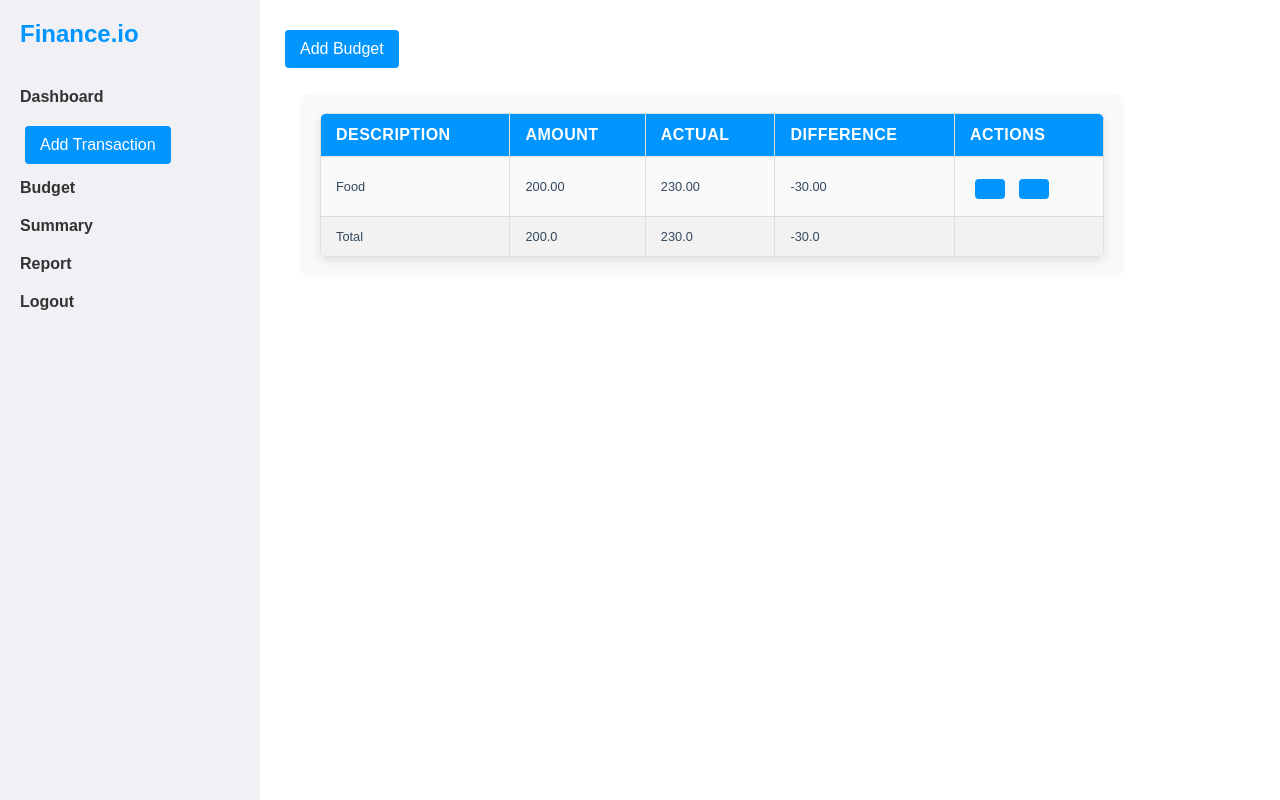
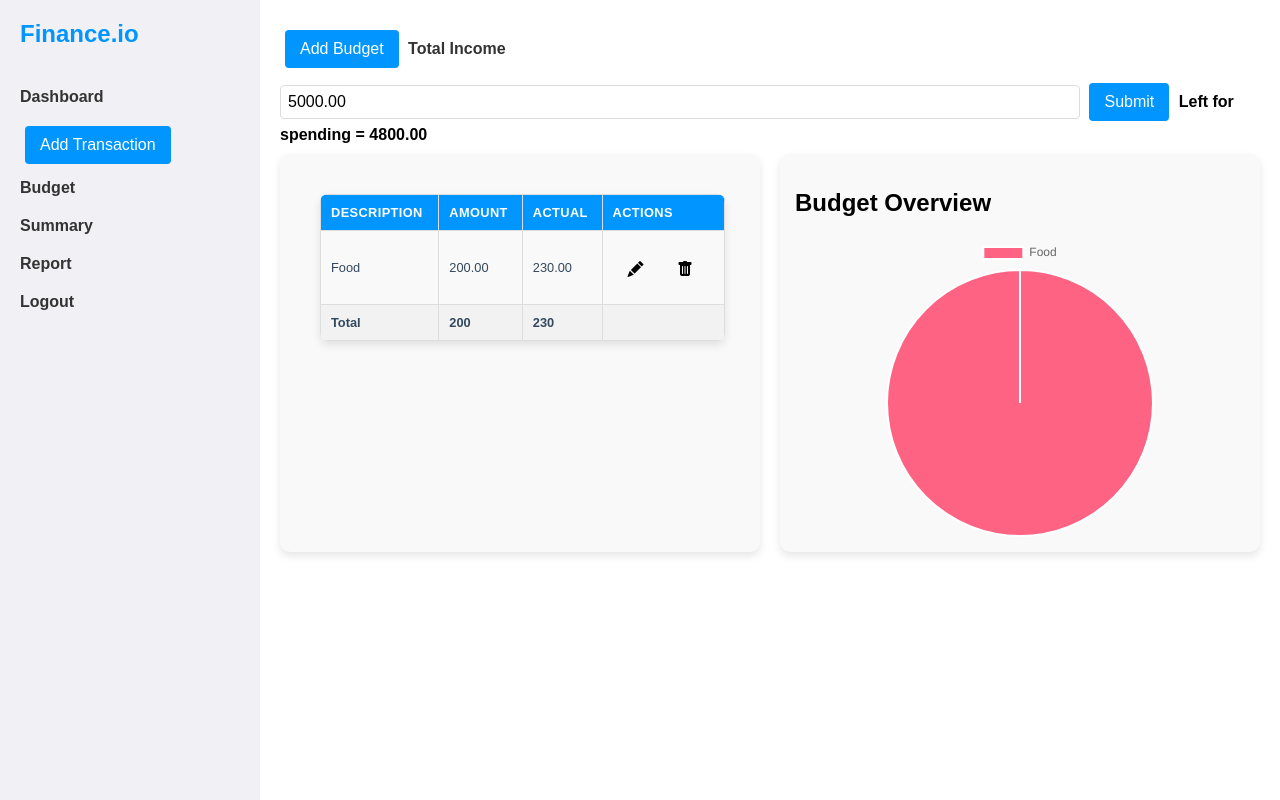
Before and after one commit to jaytech504/finance_tracker, a Django app: page /budget/ in a window 1280 px wide. Run offline with Django 5.2, Linux system fonts and the light colour scheme; a user stored in the database is signed in; data comes from the database, SQL or seed files in the repository; both versions use the stored data as it was after the commit; some libraries are stand-ins or nearby versions.

Commit message:
budget feature complete

```diff
--- a/fin_track/admin.py
+++ b/fin_track/admin.py
@@ -1,4 +1,6 @@
 from django.contrib import admin
-from .models import Transaction
+from .models import Transaction, TotalIncome, Budget
 # Register your models here.
 admin.site.register(Transaction)
+admin.site.register(TotalIncome)
+admin.site.register(Budget)
--- a/fin_track/forms.py
+++ b/fin_track/forms.py
@@ -1,5 +1,5 @@
 from django import forms
-from .models import Transaction, Budget
+from .models import Transaction, Budget, TotalIncome
 
 
 class TransactionForm(forms.ModelForm):
@@ -12,3 +12,8 @@ class BudgetForm(forms.ModelForm):
     class Meta:
         model = Budget
         fields = ['name', 'total_budget', 'actual']
+
+class TotalForm(forms.ModelForm):
+    class Meta:
+        model = TotalIncome
+        fields = ['total_income']
--- a/fin_track/templates/fin_track/base.html
+++ b/fin_track/templates/fin_track/base.html
@@ -7,65 +7,10 @@
   <meta name="viewport" content="width=device-width, initial-scale=1.0">
   <title>Finance Tracker Dashboard</title>
   <link rel="stylesheet" type="text/css" href="{% static 'css/main.css' %}">
+  <link rel="stylesheet" href="https://cdn.jsdelivr.net/npm/bootstrap-icons@1.11.3/font/bootstrap-icons.min.css">
   <script src="https://cdn.jsdelivr.net/npm/chart.js"></script>
   <script src="https://cdnjs.cloudflare.com/ajax/libs/decimal.js/10.4.3/decimal.min.js"></script>
 <script src="https://code.jquery.com/jquery-3.6.0.min.js"></script>
-<style>
-    #popup {
-    display: none; /* Hidden by default */
-    position: fixed;
-    z-index: 1000; /* Sit on top */
-    left: 0;
-    top: 0;
-    width: 100%;
-    height: 100%;
-    overflow: auto; /* Enable scroll if needed */
-    background-color: rgba(0, 0, 0, 0.5); /* Black background with opacity */
-}
-
-/* Modal content box */
-.popup-content {
-    background-color: #fefefe;
-    margin: 5% auto; /* 10% from the top and centered */
-    padding: 20px;
-    border: 1px solid #888;
-    width: 50%; /* Adjust as needed */
-    border-radius: 8px;
-    box-shadow: 0px 4px 8px rgba(0, 0, 0, 0.2);
-    justify-content: center;
-    text-align: center;
-}
-.close-btn {
-    color: #aaa;
-    float: right;
-    font-size: 28px;
-    font-weight: bold;
-    cursor: pointer;
-}
-.close-btn:hover {
-    color: red;
-}
-form {
-    text-align: center;
-}
-.or-divider {
-  display: flex;
-  align-items: center;
-  text-align: center;
-  margin: 20px 0;
-}
-.or-divider::before,
-.or-divider::after {
-  content: '';
-  flex: 1;
-  border-bottom: 1px solid #ccc;
-}
-.or-divider:not(:empty)::after {
-  margin-left: .25em;
-}
-
-
-</style>
 </head>
 <body>
   <div class="container">
@@ -140,5 +85,6 @@ form {
       });
 
       </script>
+
 </body>
 </html>
--- a/fin_track/templates/fin_track/budget.html
+++ b/fin_track/templates/fin_track/budget.html
@@ -2,8 +2,25 @@
 {% load crispy_forms_tags %}
 {% block content %}
     <main class="main-content">
+        <div style="margin-bottom: 10px;">
         <button onclick="createPop()">Add Budget</button>
-        <div class="transaction-history">
+        <form method="POST" style="display: inline; margin-bottom: 10px;">
+            {% csrf_token %}
+            <label>Total Income</label>
+            <input
+        type="number"
+        id="id_total_income"
+        name="total_income"
+        value="{{ total_form.instance.total_income }}"
+        required
+    >
+            <button type="submit" name="total_income">Submit</button>
+        </form>
+        <span style="font-weight: bolder;">Left for spending = {{ left_spend }}</span>
+        </div>
+    <section class="summary-cards">
+        <div class="card">
+        <div class="transaction-history" id="budget-table">
 
         <table>
             <thead>
@@ -11,7 +28,6 @@
                     <th>Description</th>
                     <th>Amount</th>
                     <th>Actual</th>
-                    <th>Difference</th>
                     <th>Actions</th>
                 </tr>
             </thead>
@@ -21,34 +37,38 @@
                     <td>{{ budget.name }}</td>
                     <td>{{ budget.total_budget }}</td>
                     <td>{{ budget.actual }}</td>
-                    <td>{{ budget.difference }}</td>
                     <td>
                         <!-- Edit Button -->
-                        <button onclick="openPopup({{ budget.id }}, '{{ budget.name }}', {{ budget.total_budget }}, '{{ budget.actual }}')">
-                            <i class="far fa-edit"></i>
+                        <button class="buton" onclick="openPopup({{ budget.id }}, '{{ budget.name }}', {{ budget.total_budget }}, '{{ budget.actual }}')">
+                            <i class="bi bi-pencil-fill"></i>
                         </button>
 
                         <!-- Delete Button -->
                         <form method="POST" action="{% url 'delete_budget' budget.id %}" style="display: inline;">
                             {% csrf_token %}
                             <input type="hidden" name="delete_budget" value="true">
-                            <button type="submit" onclick="return confirm('Are you sure you want to delete this budget? {{ budget.name }}');">
-                                <i class="far fa-trash-alt"></i>
+                            <button type="submit"  class="buton" onclick="return confirm('Are you sure you want to delete this budget? {{ budget.name }}');">
+                                <i class="bi bi-trash-fill"></i>
                             </button>
                         </form>
                     </td>
                 </tr>
                 {% endfor %}
-                <tr>
+                <tr class="total">
                     <td>Total</td>
                     <td>{{ total_budget }}</td>
                     <td>{{ total_actual }}</td>
-                    <td>{{ difference }}</td>
                     <td></td>
                 </tr>
             </tbody>
         </table>
         </div>
+        </div>
+        <div class="card">
+            <h2>Budget Overview</h2>
+            <canvas id="budgetPieChart" width="300" height="150"></canvas>
+        </div>
+    </section>
 
         <!-- Overlay for Popups -->
         <div class="overlay" id="popupOverlay"></div>
@@ -80,6 +100,7 @@
             <button type="submit" name="create_budget">Submit</button>
         </form>
         </div>
+
 
 
     </main>
@@ -122,4 +143,44 @@
         }
     </script>
 
+<script>
+    document.addEventListener('DOMContentLoaded', function () {
+        // Get data from Django context
+        const labels = {{ labels|safe }};  // Labels from context
+        const values = {{ values|safe }};  // Values from context
+
+        const ctx = document.getElementById('budgetPieChart').getContext('2d');
+        new Chart(ctx, {
+            type: 'pie',
+            data: {
+                labels: labels,
+                datasets: [{
+                    data: values,
+                    backgroundColor: [
+                        '#FF6384', '#36A2EB', '#FFCE56', '#4BC0C0', '#9966FF', '#FF9F40'
+                    ],
+                    hoverBackgroundColor: [
+                        '#FF6384', '#36A2EB', '#FFCE56', '#4BC0C0', '#9966FF', '#FF9F40'
+                    ]
+                }]
+            },
+            options: {
+                responsive: true,
+                plugins: {
+                    legend: {
+                        position: 'top',
+                    },
+                    tooltip: {
+                        callbacks: {
+                            label: function (context) {
+                                return context.label + ': ' + context.raw;
+                            }
+                        }
+                    }
+                }
+            }
+        });
+    });
+</script>
+
     {% endblock content%}
--- a/fin_track/templates/fin_track/index.html
+++ b/fin_track/templates/fin_track/index.html
@@ -28,7 +28,6 @@
         <div class="graph">
         <canvas id="financeChart" width="200" height="100"></canvas>
         <canvas id="transactionsPieChart" width="200" height="100"></canvas>
-        <canvas id="incomeExpenseChart" width="200" height="100" style="margin-left: 100px;"></canvas>
         </div>
         <div class="transaction-history">
           <h4>Your Transaction History</h4>
--- a/fin_track/views.py
+++ b/fin_track/views.py
@@ -1,7 +1,7 @@
 from django.shortcuts import render, redirect, get_object_or_404
 from django.http import JsonResponse, HttpResponse
-from .models import Transaction, Budget
-from .forms import TransactionForm, BudgetForm
+from .models import Transaction, Budget, TotalIncome
+from .forms import TransactionForm, BudgetForm, TotalForm
 from django.views.decorators.csrf import csrf_exempt
 from django.contrib.auth.decorators import login_required
 from reportlab.pdfgen import canvas
@@ -104,7 +104,7 @@ def home(request):
     balance = total_income - total_expense
 
     tot_history = list(transactions)
-    trans_history = tot_history[-1:-11:-1]
+    trans_history = tot_history[0:11:]
 
 
     user = request.user
@@ -228,10 +228,16 @@ def download_transactions(request):
 @login_required
 def budget(request, budget_id=None):
     budgets = Budget.objects.filter(user=request.user)
+    total_in, created = TotalIncome.objects.get_or_create(user=request.user)
     form = BudgetForm()
-    total_budget = float(budgets.aggregate(Sum('total_budget'))['total_budget__sum']) or 0
-    total_actual = float(budgets.aggregate(Sum('actual'))['actual__sum']) or 0
-    difference = total_budget - total_actual
+    total_form = TotalForm(instance=total_in)
+    income_value = total_form.instance.total_income
+    total_budget = budgets.aggregate(Sum('total_budget'))['total_budget__sum'] or 0
+    total_actual = budgets.aggregate(Sum('actual'))['actual__sum'] or 0
+    left_spend = income_value - total_budget
+
+    labels = list(budgets.values_list('name', flat=True))
+    values = [float(v) for v in budgets.values_list('total_budget', flat=True)]
 
     edit_budget = None
     edit_form = None
@@ -269,13 +275,32 @@ def budget(request, budget_id=None):
             edit_budget.delete()
             return redirect("budget")
 
+        elif 'total_income' in request.POST:
+            post_data = request.POST.copy()  # Create a mutable copy of request.POST
+            total_income_values = post_data.getlist('total_income')  # Get all values for 'total_income'
+            if len(total_income_values) > 1:
+                # Use the first non-empty value
+                post_data['total_income'] = next((val for val in total_income_values if val.strip()), '')
+            total_form = TotalForm(post_data, instance=total_in)
+            if total_form.is_valid():
+                totalincome = total_form.save(commit=False)
+                totalincome.user = request.user
+                totalincome.save()
+                return redirect("budget")
+            else:
+                print(total_form.errors)
+
     context = {
         'form': form,
         'edit_form': edit_form,
+        'total_form': total_form,
         'budgets': budgets,
+        'total_income': total_in,
         'edit_budget': edit_budget,
         'total_budget': total_budget,
         'total_actual': total_actual,
-        'difference': difference,
+        'left_spend': left_spend,
+        'labels': labels,
+        'values': values
     }
     return render(request, 'fin_track/budget.html', context)
--- a/fin_track/static/css/main.css
+++ b/static/css/main.css
@@ -29,7 +29,9 @@ body {
     text-decoration: none;
     font-weight: bold;
   }
-
+  .sidebar nav a:hover {
+    color: #0095ff;
+  }
   .sidebar nav a.active {
     color: #0095ff;
   }
@@ -188,25 +190,74 @@ body {
 }
 
 /* Close button styling */
-.close-btn {
-  position: absolute;
-  top: 10px;
-  right: 10px;
-  background: none;
-  border: none;
-  font-size: 18px;
-  cursor: pointer;
-}
 
 input, textarea, select {
   width: 80%;
-  max-width: 400px;
   padding: 7px;
   margin-top: 10px;
   border: 1px solid #ddd;
   border-radius: 4px;
   font-size: 1em;
 }
+
+#budgetPieChart {
+  max-width: 400px;
+  margin: 0 auto;
+}
+
+#popup {
+  display: none; /* Hidden by default */
+  position: fixed;
+  z-index: 1000; /* Sit on top */
+  left: 0;
+  top: 0;
+  width: 100%;
+  height: 100%;
+  overflow: auto; /* Enable scroll if needed */
+  background-color: rgba(0, 0, 0, 0.5); /* Black background with opacity */
+}
+
+/* Modal content box */
+.popup-content {
+  background-color: #fefefe;
+  margin: 5% auto; /* 10% from the top and centered */
+  padding: 20px;
+  border: 1px solid #888;
+  width: 50%; /* Adjust as needed */
+  border-radius: 8px;
+  box-shadow: 0px 4px 8px rgba(0, 0, 0, 0.2);
+  justify-content: center;
+  text-align: center;
+}
+.close-btn {
+  color: #aaa;
+  float: right;
+  font-size: 28px;
+  font-weight: bold;
+  cursor: pointer;
+}
+.close-btn:hover {
+  color: red;
+}
+form {
+  text-align: center;
+}
+.or-divider {
+display: flex;
+align-items: center;
+text-align: center;
+margin: 20px 0;
+}
+.or-divider::before,
+.or-divider::after {
+content: '';
+flex: 1;
+border-bottom: 1px solid #ccc;
+}
+.or-divider:not(:empty)::after {
+margin-left: .25em;
+}
+
 
   /* Open Button */
   button {
@@ -231,6 +282,13 @@ input, textarea, select {
     text-align: center;
 }
 
+#budget-table {
+  font-family: Arial, sans-serif;
+    margin: 5px;
+    width: 90%;
+    text-align: center;
+}
+
 .transaction-history h2 {
     font-size: 1.8em;
     color: #2c3e50;
@@ -247,7 +305,7 @@ input, textarea, select {
 }
 
 .transaction-history th, .transaction-history td {
-    padding: 12px 15px;
+    padding: 10px ;
     border: 1px solid #ddd;
     text-align: left;
 }
@@ -255,9 +313,22 @@ input, textarea, select {
 .transaction-history th {
     background-color: #0095ff;
     color: white;
-    font-size: 1em;
+    font-size: 0.8em;
     text-transform: uppercase;
     letter-spacing: 0.03em;
+}
+
+.total td {
+  font-weight: bolder;
+}
+
+.buton {
+    border: none;
+    padding: 10px;
+    background: none;
+    color: black;
+    text-decoration: none;
+
 }
 
 .transaction-history tr:nth-child(even) {
```
Also changed, not shown: fin_track/models.py (+7 -1 lines), fin_track/templates/fin_track/budget_confirm_delete.html (deleted, +0 -42 lines), fin_track/templates/fin_track/budget_list.html (deleted, +0 -38 lines), fin_track/templates/fin_track/edit_budget.html (deleted, +0 -15 lines), db.sqlite3, fin_track/migrations/0015_budget_total_income.py (added), fin_track/migrations/0016_remove_budget_total_income_totalincome.py (added), fin_track/migrations/0017_alter_totalincome_total_income.py (added), fin_track/migrations/0018_alter_totalincome_user.py (added), fin_track/migrations/0019_alter_totalincome_total_income_and_more.py (added), static/finance.png (renamed from fin_track/static/finance.png), static/logo1.png (renamed from fin_track/static/logo1.png).
